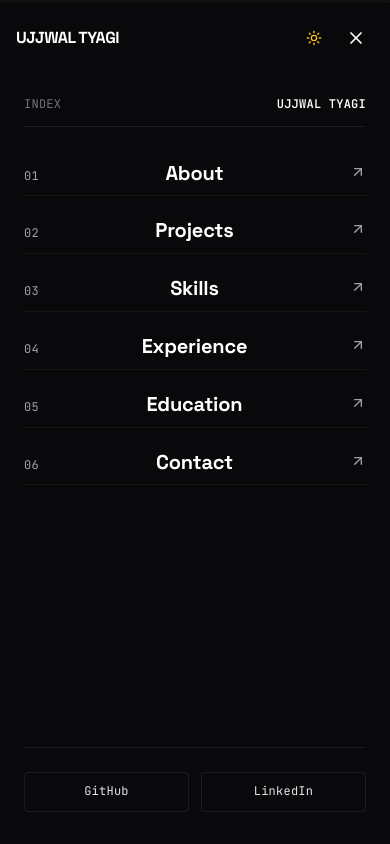
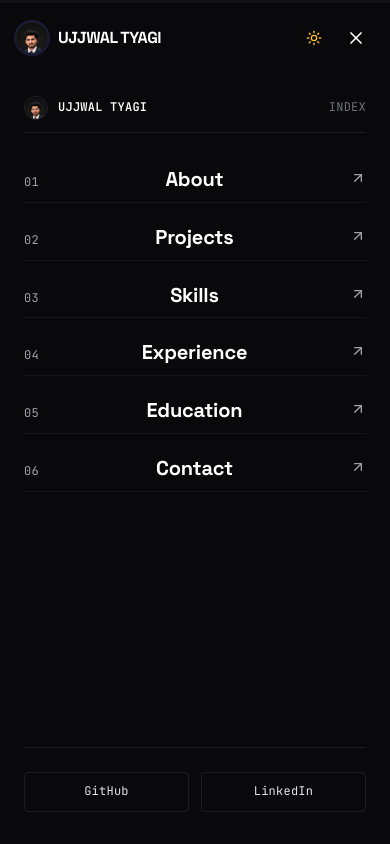
Before and after one commit to ujjwaltyagivashishtha/Portfolio, a React (Vite) app: page / in a window 390 px wide. Both pictures are taken after a click on the button 356 px from the left and 38 px from the top of the page. Shown: the top 844 px of the page. Built offline with nearby package versions, Linux system fonts and the light colour scheme; the HTML template or start-up script is replaced by a standard one.

Commit message:
feat(navbar): display profile avatar in desktop wordmark and mobile drawer

```diff
--- a/src/components/layout/Navbar.jsx
+++ b/src/components/layout/Navbar.jsx
@@ -1,4 +1,5 @@
 import React, { useState, useEffect, useRef } from 'react';
+import profilePhoto from '../../assets/ujjwal-profile.jpg';
 import { siteConfig } from '../../config/site';
 import {
   Menu,
@@ -109,19 +110,28 @@ export const Navbar = ({ theme, toggleTheme }) => {
         <div className="max-w-7xl mx-auto px-4 sm:px-6 lg:px-8">
           <div className="flex items-center justify-between">
 
-            {/* Wordmark */}
+            {/* Wordmark & Avatar */}
             <a
               href="#hero"
               onClick={() => setMobileMenuOpen(false)}
-              className="flex items-baseline gap-2.5 group focus:outline-none"
+              className="flex items-center gap-2.5 group focus:outline-none"
               aria-label="Ujjwal Tyagi - Home"
             >
+              <div className="relative w-8 h-8 rounded-full overflow-hidden border border-zinc-200 dark:border-white/10 shrink-0 ring-2 ring-indigo-500/20 group-hover:ring-indigo-500/50 transition-all duration-200">
+                <img
+                  src={profilePhoto}
+                  alt="Ujjwal Tyagi"
+                  className="w-full h-full object-cover object-top group-hover:scale-110 transition-transform duration-300"
+                />
+              </div>
+              <div className="flex items-baseline gap-2">
                 <span className="font-display font-bold text-base sm:text-lg tracking-tight text-zinc-900 dark:text-white group-hover:text-indigo-600 dark:group-hover:text-indigo-400 transition-colors">
                   UJJWAL TYAGI
                 </span>
                 <span className="hidden sm:inline font-mono text-[11px] text-zinc-500 dark:text-zinc-400">
                   / Backend & Systems
                 </span>
+              </div>
             </a>
 
             {/* Desktop Navigation Links */}
@@ -208,8 +218,13 @@ export const Navbar = ({ theme, toggleTheme }) => {
         >
           <div className="space-y-6">
             <div className="flex items-center justify-between text-xs font-mono text-zinc-500 pb-3 border-b border-zinc-200 dark:border-white/[0.08]">
+              <div className="flex items-center gap-2.5">
+                <div className="w-6 h-6 rounded-full overflow-hidden border border-zinc-200 dark:border-white/10 shrink-0">
+                  <img src={profilePhoto} alt="Ujjwal Tyagi" className="w-full h-full object-cover object-top" />
+                </div>
+                <span className="font-semibold text-zinc-900 dark:text-white">UJJWAL TYAGI</span>
+              </div>
               <span>INDEX</span>
-              <span className="font-semibold text-zinc-900 dark:text-white">UJJWAL TYAGI</span>
             </div>
 
             <nav className="flex flex-col space-y-3" aria-label="Mobile Navigation">
```
Lines whose indentation alone changed are shown as unchanged.
